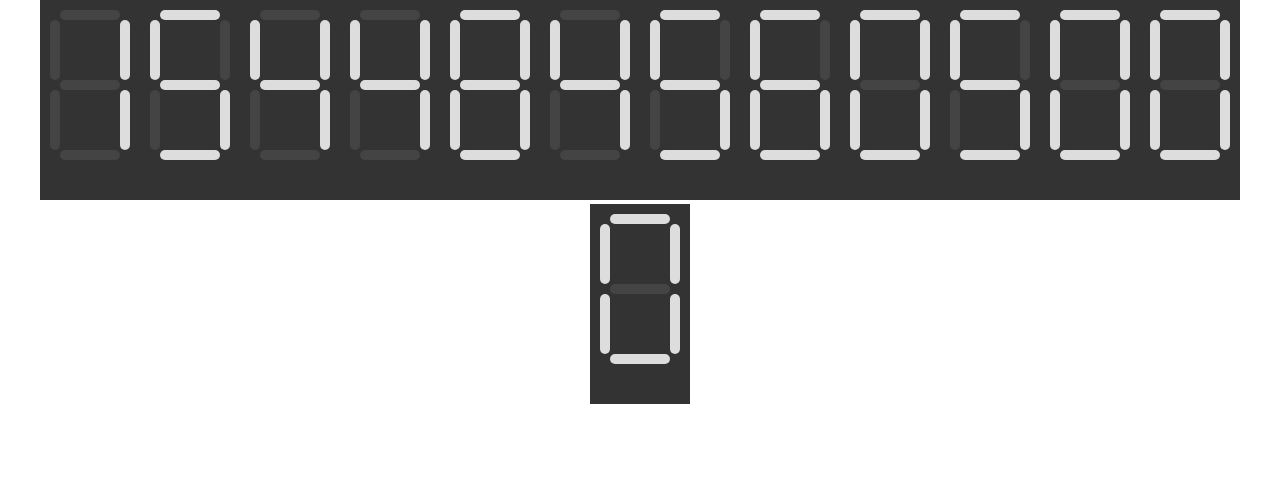
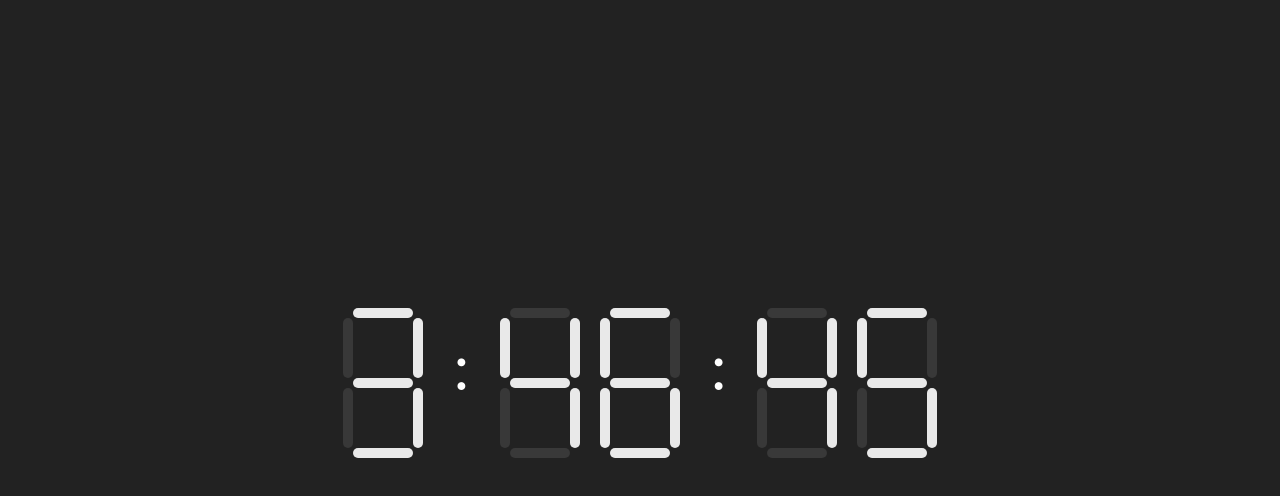
Before and after one commit to martin-banks/seven-segment-clock, a React (Create React App) app: page / in a window 1280 px wide. Shown: the top 496 px of the page. Built offline with nearby package versions, Linux system fonts and the light colour scheme.

Commit message:
converts to live time clock

```diff
--- a/src/App.js
+++ b/src/App.js
@@ -8,15 +8,26 @@ class App extends Component {
     super(props)
     this.state = {
       number: 0,
-      date: 0,
+      dateNow: 0,
+      time: {
+        hours: 0,
+        minutes: 0,
+        seconds: 0,
+      }
     }
     this.counter = this.counter.bind(this)
     this.updateDate = this.updateDate.bind(this)
   }
 
   updateDate () {
+    const d = new Date()
     this.setState({
-      date: Date.now(),
+      dateNow: Date.now(),
+      time: {
+        hours: d.getHours(),
+        minutes: `0${d.getMinutes()}`.slice(-2),
+        seconds: `0${d.getSeconds()}`.slice(-2),
+      }
     })
   }
 
@@ -33,7 +44,7 @@ class App extends Component {
 
   componentDidMount () {
     setInterval(this.counter, 1000)
-    // window.requestAnimationFrame(this.updateDate)
+    // window.requestAnimationFrame(this.counter)
   }
 
   render () {
@@ -41,14 +52,72 @@ class App extends Component {
       <div className="App">
         {/* <Digit number={ this.state.number } /> */}
 
-        {
-          `${this.state.date}`.split('')
+        <div className="clock">
+          {
+            `${this.state.time.hours}`
+              .split('')
+              .map((n, i) => <Digit
+                  key={ `digit-${i}` }
+                  number={ parseInt(n, 10) }
+                />
+              )
+          }
+
+          <span>:</span>
+
+          {
+            `${this.state.time.minutes}`
+            .split('')
+            .map((n, i) => <Digit
+            key={ `digit-${i}` }
+            number={ parseInt(n, 10) }
+            />
+            )
+          }
+          <span>:</span>
+          {
+            `${this.state.time.seconds}`
+              .split('')
+              .map((n, i) => <Digit
+                  key={ `digit-${i}` }
+                  number={ parseInt(n, 10) }
+                />
+              )
+          }
+        </div>
+
+
+
+        {/* {
+          `${this.state.dateNow}`.split('')
             .map((n, i) => <Digit
                 key={ `digit-${i}` }
                 number={ parseInt(n, 10) }
               />
             )
-        }
+        } */}
+
+        <style jsx>{`
+          .App {
+            display: flex;
+            align-items: center;
+            justify-content: center;
+            width: 100vw;
+            height: 100vh;
+            background: #222;
+          }
+
+          span {
+            position: relative;
+            display: inline-block;
+            color: white;
+            font-size: 60px;
+            line-height: 100px;
+            height: 100px;
+            padding: 20px
+          }
+
+        `}</style>
       </div>
     )
   }
--- a/src/components/digit.js
+++ b/src/components/digit.js
@@ -38,7 +38,7 @@ class Digit extends React.Component {
               .map((p, i) => <div
                   className={ `segment segment__${i}` }
                   key={`segment-${i}`}
-                  style={{ background: p ? '#ddd' : '#444' }}
+                  style={{ opacity: p ? 0.9 : 0.1 }}
                 ></div>
               )
           }
@@ -63,18 +63,18 @@ class Digit extends React.Component {
           display: inline-block;
           width: 100px;
           height: 200px;
-          background: #333;
           padding: 12px;
         }
 
         .segment {
+          transition: opacity 250ms;
           position: absolute;
           display: block;
           top: 0;
           left: 0;
           width: 10px;
           height: 60px;
-          background: #666;
+          background: white;
           transform-origin: 0 0;
           color: white;
           border-radius: 10px;
```
